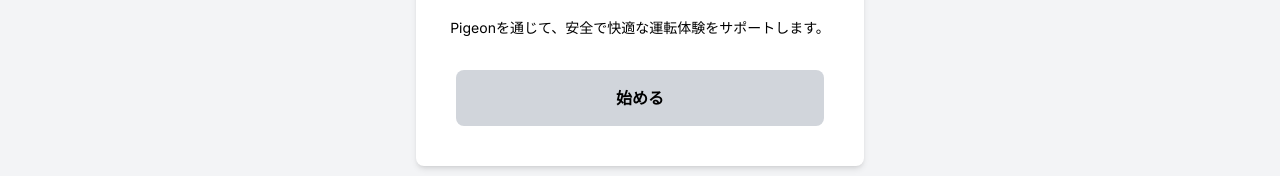
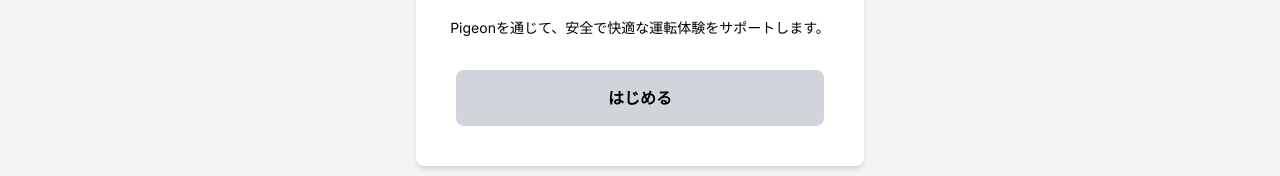
Before and after one commit to ponponnsan/key3_hackathon_drive, a Next.js app in the folder src/app/: page / in a window 1280 px wide. Shown: the part 565-741 px from the top of the page. Built offline with nearby package versions, Linux system fonts and the light colour scheme.

Commit message:
change folder const

```diff
--- a/src/app/app/account/page.tsx
+++ b/src/app/app/(page)/account/page.tsx
@@ -1,7 +1,7 @@
 // app/account/page.tsx
 import React, { useState } from 'react';
-import Account from '../components/account/Account';
-import Footer from '../Footer';
+import Account from '../../components/account/Account';
+import Footer from '../../Footer';
 
 export default function AccountPage() {
   return (
--- a/src/app/app/history/page.tsx
+++ b/src/app/app/(page)/history/page.tsx
@@ -1,6 +1,6 @@
 // app/license-input/page.tsx
 import React, { useState } from 'react';
-import History from '../components/history/history';
+import History from '../../components/history/history';
 
 export default function historyPage() {
   return (
--- a/src/app/app/license-input/page.tsx
+++ b/src/app/app/(page)/license-input/page.tsx
@@ -1,6 +1,6 @@
 // app/license-input/page.tsx
 import React, { useState } from 'react';
-import LicenseNumberInput from '../components/Signup/registerLicense';
+import LicenseNumberInput from '../../components/Signup/registerLicense';
 
 export default function LicenseInputPage() {
   return (
--- a/src/app/app/send/page.tsx
+++ b/src/app/app/(page)/send/page.tsx
@@ -1,5 +1,5 @@
 import React, { useState } from 'react';
-import SendToken from '../components/sendtoken/SendToken';
+import SendToken from '../../components/sendtoken/SendToken';
 
 export default function SendPage() {
   return (
--- a/src/app/app/components/Signup/signup.tsx
+++ b/src/app/app/components/Signup/signup.tsx
@@ -32,7 +32,7 @@ const ConfirmLicense: React.FC = () => {
         <p className="text-center mb-4">車社会に「ありがとう」を増やし、「良い行動」を増やす</p>
         <p className="text-sm text-center mb-8">Pigeonを通じて、安全で快適な運転体験をサポートします。</p>
         <ActionButton
-            mainText="始める"
+            mainText="はじめる"
             subText=""
             onClick={handleButtonClick}
         />
```
